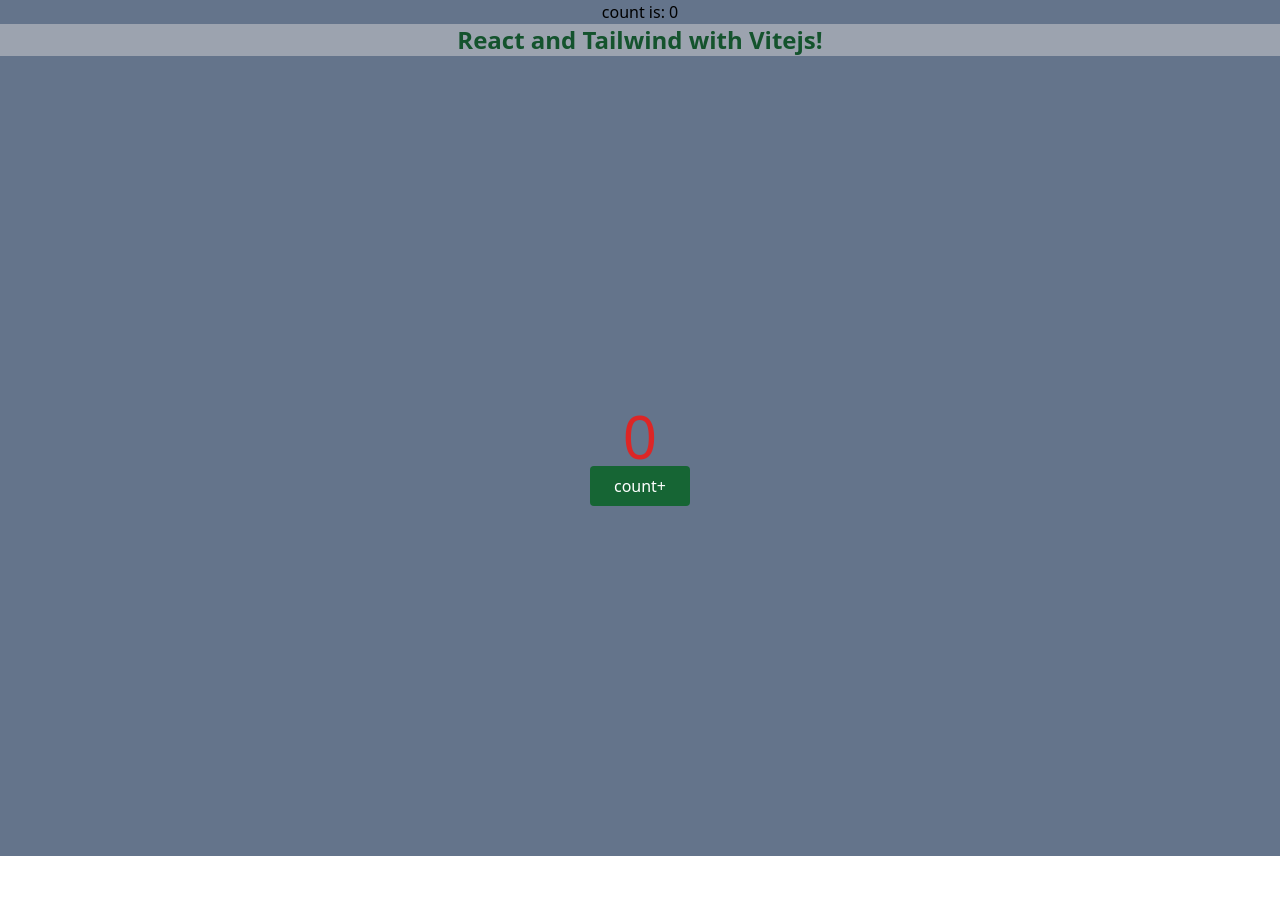
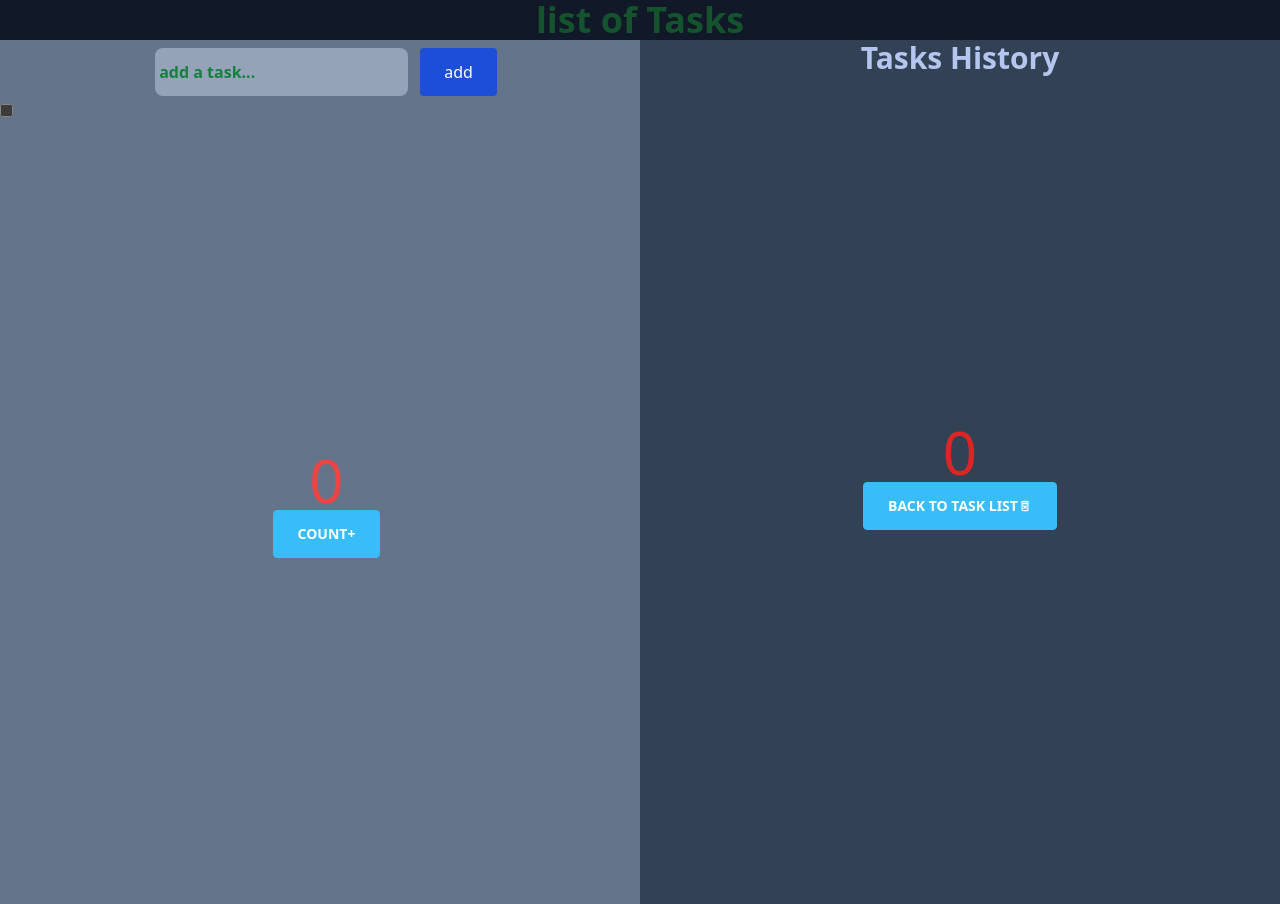
Before and after one commit to FreedSoul/toDoApp, a React (Vite) app: page / in a window 1280 px wide. Before the commit the page ends 856 px from the top, so only its background shows below. Built offline with nearby package versions, Linux system fonts and the light colour scheme.

Commit message:
added react-icons + daisy UI

```diff
--- a/index.html
+++ b/index.html
@@ -1,5 +1,5 @@
 <!DOCTYPE html>
-<html lang="en">
+<html lang="en" data-theme="night">
   <head>
     <meta charset="UTF-8" />
     <link rel="icon" type="image/svg+xml" href="/src/favicon.svg" />
--- a/package.json
+++ b/package.json
@@ -8,8 +8,10 @@
     "preview": "vite preview"
   },
   "dependencies": {
+    "daisyui": "^2.17.0",
     "react": "^18.0.0",
-    "react-dom": "^18.0.0"
+    "react-dom": "^18.0.0",
+    "react-icons": "^4.4.0"
   },
   "devDependencies": {
     "@types/react": "^18.0.0",
--- a/src/App.jsx
+++ b/src/App.jsx
@@ -1,24 +1,43 @@
-import { useState } from 'react'
-import logo from './logo.svg'
-import './App.css'
+import { useState } from "react"
+import logo from "./logo.svg"
+import "./App.css"
 import Counter from "./components/Counter"
+import Atask from "./components/Atask"
 
 function App() {
   const [count, setCount] = useState(0)
 
   return (
     <div className="App">
-      <div className="bg-slate-500 bg-auto ">
-        <button type="button" onClick={() => setCount((count) => count + 1)}>
-          count is: {count}
-        </button>
-
-        <div className="flex justify-center w-600 bg-gray-400">
-          <h1 className="font-bold text-2xl text-green-900 ">
-            React and Tailwind with Vitejs!
-          </h1>
+      <div className="bg-slate-800">
+        <div className="flex justify-center w-500 bg-gray-900">
+          <h1 className="font-bold text-4xl text-green-900">list of Tasks</h1>
         </div>
-        <Counter />
+        <div className="flex justify-center bg-slate-100">
+          <div className="w-1/2 bg-slate-500">
+            <div className="flex justify-center my-2">
+              <input
+                className=" bg-slate-400 rounded-lg mx-3 px-1 py-3 placeholder:text-green-700 font-bold"
+                placeholder="add a task..."
+              />
+              <button
+                className="px-6 py-2 rounded bg-blue-700 hover:bg-green-600 text-white"
+                type="button"
+                onClick={() => setCount((count) => count + 1)}
+              >
+                add
+              </button>
+            </div>
+            <Atask />
+            {/* <ToComplete/> */}
+          </div>
+          <div className="w-1/2 bg-slate-700">
+            <h1 className="font-bold text-3xl text-white-900">
+              Tasks History
+            </h1>
+            <Counter />
+          </div>
+        </div>
       </div>
     </div>
   )
--- a/src/components/Atask.jsx
+++ b/src/components/Atask.jsx
@@ -1,5 +1,4 @@
 import React, { Children, useState } from "react"
-import { MdOutlineDeleteForever } from "react-icons/md"
 
 const Counter = () => {
   const [count, setCount] = useState(0)
@@ -7,15 +6,12 @@ const Counter = () => {
     <div className="flex h-screen">
       <div className="flex flex-col">
         <input type="checkbox" />
-        <h2>
-          {/* {Children} */}
-          hola <MdOutlineDeleteForever />
-        </h2>
+        <h2>{/* {Children} */}</h2>
       </div>
       <div className="m-auto">
         <div className="text-6xl text-red-500">{count}</div>
         <button
-          className="px-6 py-2 rounded bg-blue-700 hover:bg-green-600 text-white"
+          className="px-6 py-2 rounded text-white btn btn-primary"
           type="button"
           onClick={() => setCount((count) => count + 1)}
         >
--- a/src/components/Counter.jsx
+++ b/src/components/Counter.jsx
@@ -1,16 +1,21 @@
 import React, { useState } from "react"
+import { MdOutlineDeleteForever } from "react-icons/md"
+
 const Counter = () => {
   const [count, setCount] = useState(0)
   return (
     <div className="flex h-screen">
       <div className="m-auto">
         <div className="text-6xl text-red-600">{count}</div>
+
         <button
-          className="px-6 py-2 rounded bg-green-800 hover:bg-green-600 text-white"
+          className="px-6 py-2 rounded hover:bg-green-600 text-white btn btn-primary"
           type="button"
           onClick={() => setCount((count) => count + 1)}
         >
-          count+
+          back to task list
+          <MdOutlineDeleteForever />
+          {/* count+ */}
         </button>
       </div>
     </div>
--- a/tailwind.config.js
+++ b/tailwind.config.js
@@ -3,5 +3,15 @@ module.exports = {
   theme: {
     extend: {},
   },
-  plugins: [],
+  plugins: [require("daisyui")],
+  daisyui: {
+    styled: true,
+    themes: true,
+    base: true,
+    utils: true,
+    logs: true,
+    rtl: false,
+    prefix: "",
+    darkTheme: "night",
+  },
 }
```
Also changed, not shown: 2 other files (tests, documents, lock files or other folders).
